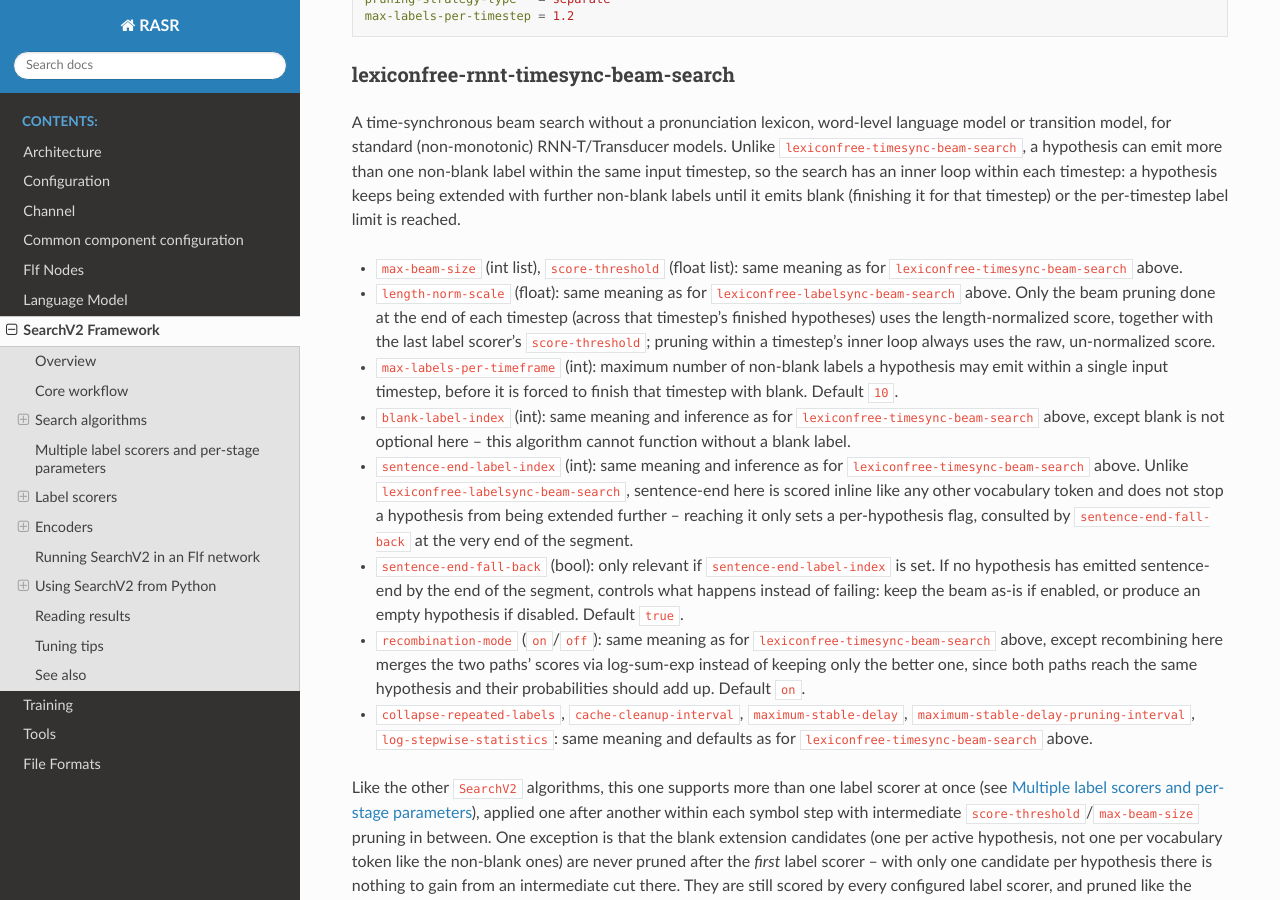
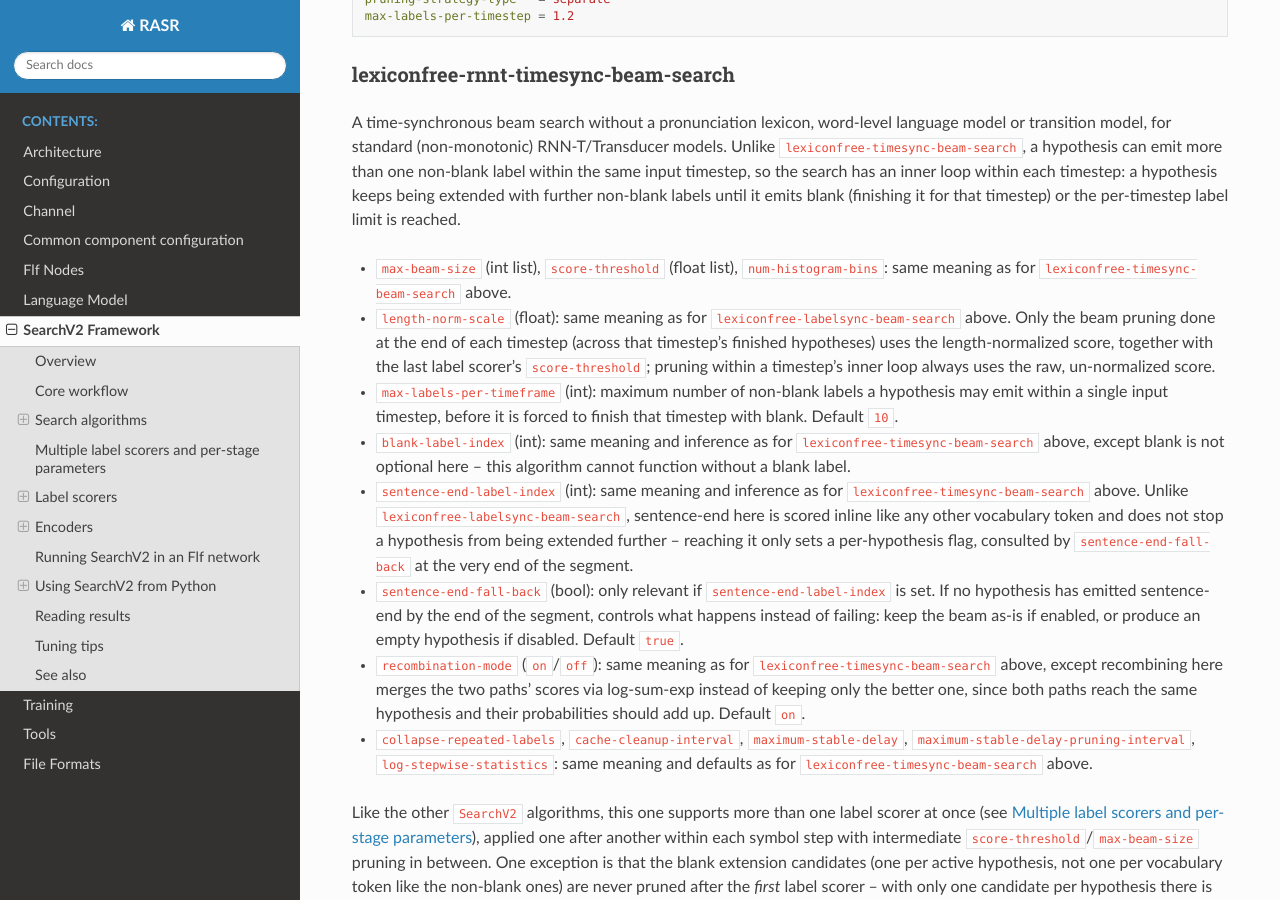
Before and after one commit to rwth-i6/rasr, a Sphinx documentation site: the page built from doc/search_v2.rst, in a window 1280 px wide and 900 px high, scrolled down 7411 px. Built offline with Sphinx 7.4.7 and the Read the Docs theme 3.1.0, drawn with Linux system fonts in a browser that asks for light colours.

Commit message:
Introduce histogram pruning and refactor pruning in general

```diff
--- a/doc/search_v2.rst
+++ b/doc/search_v2.rst
@@ -324,7 +324,7 @@
 each timestep: a hypothesis keeps being extended with further non-blank labels until it emits blank (finishing
 it for that timestep) or the per-timestep label limit is reached.
 
-* ``max-beam-size`` (int list), ``score-threshold`` (float list): same meaning as for
+* ``max-beam-size`` (int list), ``score-threshold`` (float list), ``num-histogram-bins``: same meaning as for
   ``lexiconfree-timesync-beam-search`` above.
 * ``length-norm-scale`` (float): same meaning as for ``lexiconfree-labelsync-beam-search`` above.
   Only the beam pruning done at the end of each timestep (across that timestep's finished hypotheses)
```
Also changed, not shown: 2 other files.
